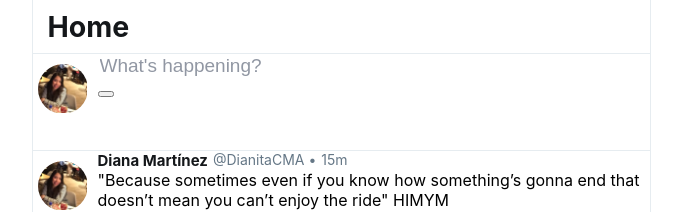
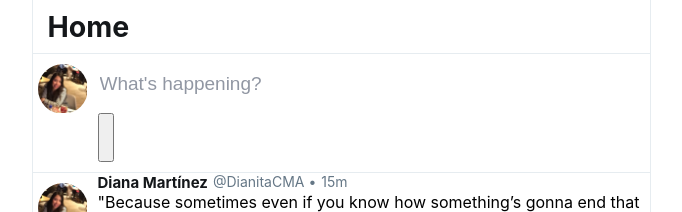
Before and after one commit to diballesteros/twitter-mock, a React (Create React App) app: page / in a window 1280 px wide. Shown: the top 212 px of the page, without its empty margins (299-981 px from the left). Built offline with nearby package versions, Linux system fonts and the light colour scheme.

Commit message:
Editor styling adjustments

```diff
--- a/src/components/editor/Editor.css
+++ b/src/components/editor/Editor.css
@@ -33,6 +33,12 @@
     padding-bottom: 10px;
 }
 
+.editor_input-container {
+    display: flex;
+    align-items: center;
+    height: 59px;
+}
+
 .editor_input-container input {
     flex-basis: auto;
     border: 0px none;
@@ -46,3 +52,9 @@
 .editor_input-container ::placeholder{
     color: #9197a3;
 }
+
+.editor_buttons-container {
+    display: flex;
+    flex-flow: row;
+    height: 49px;
+}
```
